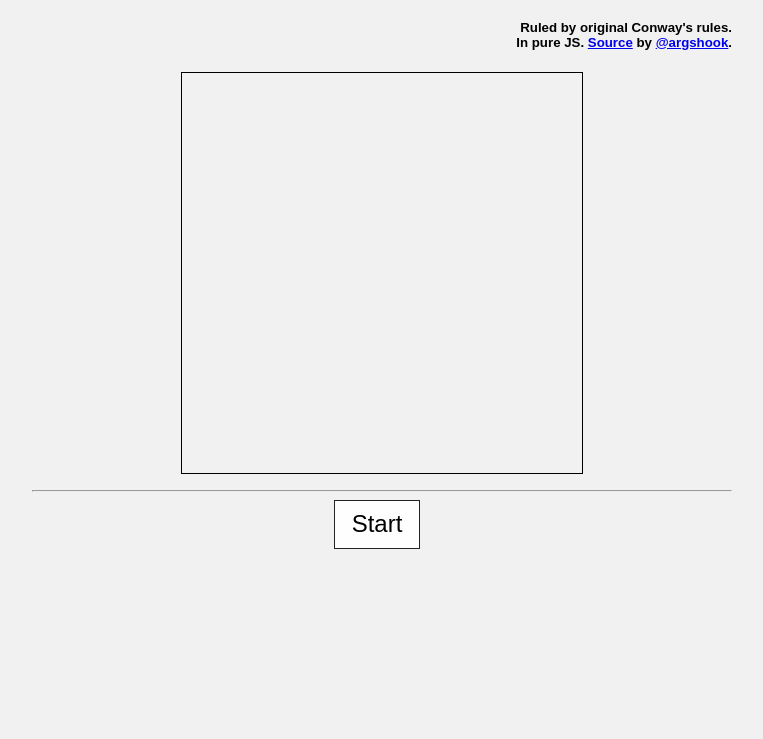
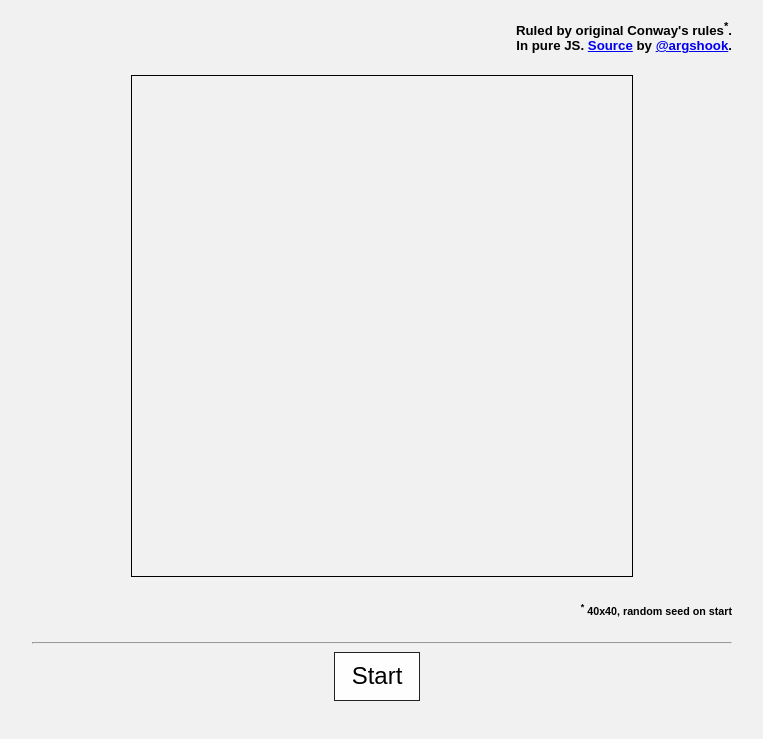
Before and after one commit to argshook/gameOfLife, a plain HTML site: page index.html in a window 1280 px wide. Shown: the part 61-800 px from the top of the page, without its empty margins (258-1021 px from the left). Drawn offline with Linux system fonts and the light colour scheme.

Commit message:
added more text

```diff
--- a/index.html
+++ b/index.html
@@ -11,8 +11,6 @@
 
     #game-of-life {
       display: block;
-      width: 400px;
-      height: 400px;
       margin: 1em auto;
       border: 1px solid #000;
     }
@@ -50,10 +48,11 @@
   <div class="container">
     <header>
       <h1>Game of Life</h1>
-      <h5>Ruled by original Conway's rules.<br>In pure JS. <a href="https://github.com/argshook/gameOfLife">Source</a> by <a href="http://twitter.com/argshook">@argshook</a>.</h5>
+      <h5>Ruled by original Conway's rules<sup>*</sup>.<br>In pure JS. <a href="https://github.com/argshook/gameOfLife">Source</a> by <a href="http://twitter.com/argshook">@argshook</a>.</h5>
     </header>
     <section>
-      <canvas id="game-of-life" class="game" width="300" height="300"></canvas>
+      <canvas id="game-of-life" class="game" width="500" height="500"></canvas>
+      <h6 style="text-align: right;"><sup>*</sup> 40x40, random seed on start</h6>
       <div class="iterations"></div>
       <hr>
       <div class="buttons">
```
